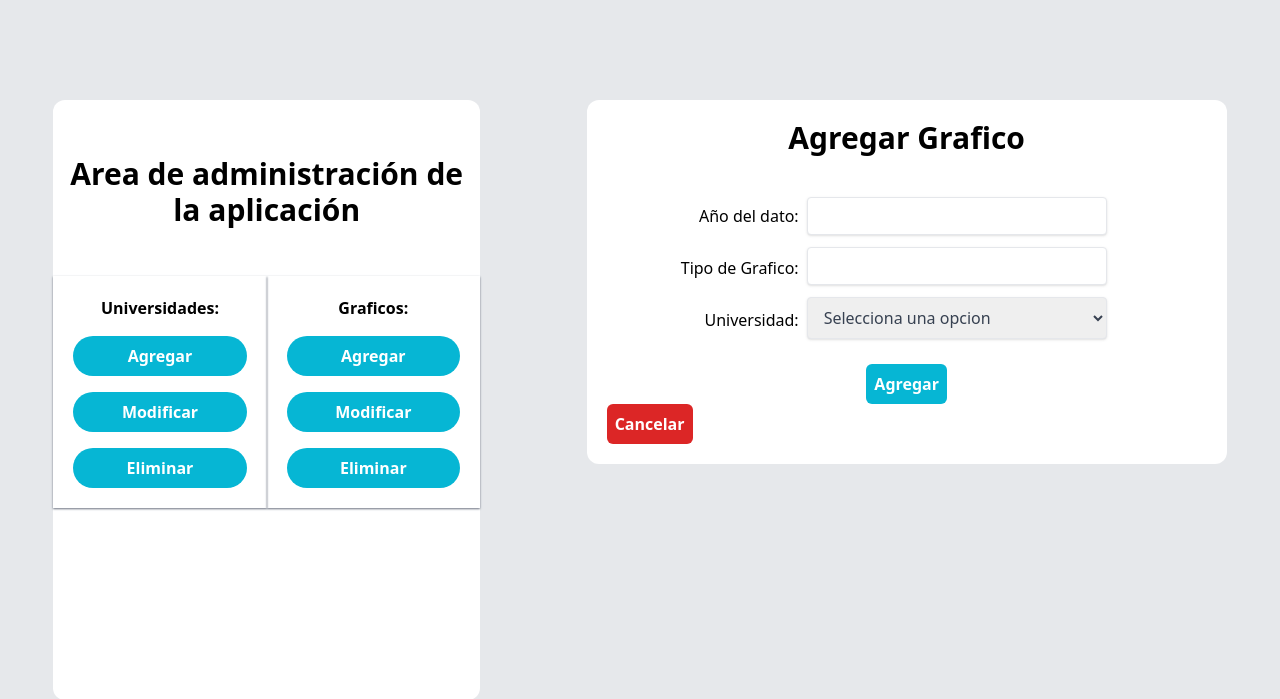
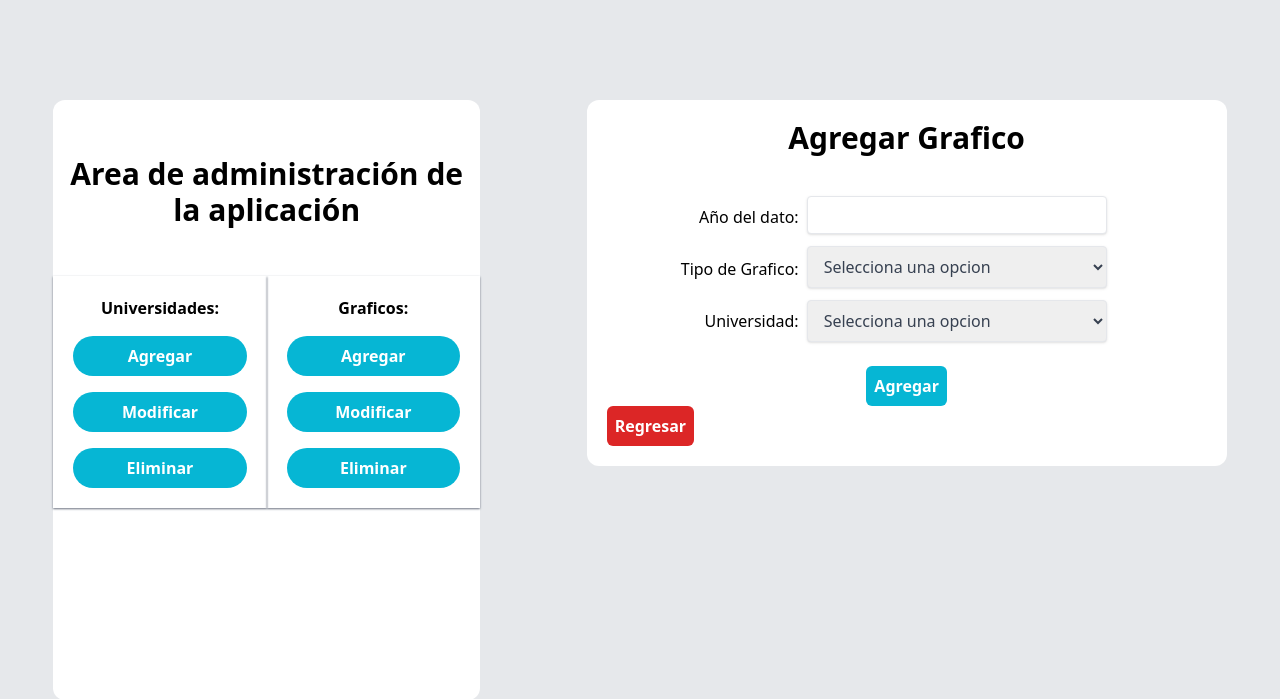
Before and after one commit to Rodrimejia03/Estadisticas-COVID19, a Django app: page /gestionAdmin/Agregargrf in a window 1280 px wide. Shown: the top 699 px of the page. Run offline with Django 3.2, Linux system fonts and the light colour scheme; data that the repository does not hold is empty; some libraries are stand-ins or nearby versions.

Commit message:
Cambios menores en CRUD Grafico

```diff
--- a/swa/webapp/templates/administracion/CRUD_Grafico/Agregargrf.html
+++ b/swa/webapp/templates/administracion/CRUD_Grafico/Agregargrf.html
@@ -13,8 +13,12 @@
         <div class="flex flex-col justify-center w-6/12">
             <input required type="number" min="2019" max="2023" name="anio_input"
                 class="shadow appearance-none border border-black-500 rounded py-2 text-gray-700 mb-3 leading-tight focus:outline-none focus:shadow-outline">
-                <input required type="text" name="tipoGrafico_input"
-                class="shadow appearance-none border border-black-500 rounded py-2 px-3 text-gray-700 mb-3 leading-tight focus:outline-none focus:shadow-outline">
+            <select required name="tipoGrafico_input"
+                class="shadow border border-black-500 rounded py-2 px-3 text-gray-700 mb-3 leading-tight focus:outline-none focus:shadow-outline">
+                <option selected>Selecciona una opcion</option>
+                <option value="Barras">Barras</option>
+                <option value="Pastel">Pastel</option>
+            </select>
                 <select required name="universidad_input"
                     class="shadow border border-black-500 w-68 rounded py-2 px-3 text-gray-700 mb-3 leading-tight focus:outline-none focus:shadow-outline">
                     <option selected>Selecciona una opcion</option>
@@ -34,8 +38,8 @@
     </form>
     <form method="post" class="flex items-end w-full">
         {% csrf_token %}
-        <button formaction="/gestionAdmin/" type="submit" title="Cancelar" name="cancelar_est_btn"
-                class="bg-red-600 p-2 hover:bg-red-800 text-white font-bold rounded-md">Cancelar</button>
+        <button formaction="/gestionAdmin/" type="submit" title="Regresar" name="cancelar_est_btn"
+            class="bg-red-600 p-2 hover:bg-red-800 text-white font-bold rounded-md">Regresar</button>
     </form>
 </div>
 {% endblock %}
--- a/swa/webapp/templates/administracion/CRUD_Universidad/Agregaruni.html
+++ b/swa/webapp/templates/administracion/CRUD_Universidad/Agregaruni.html
@@ -32,7 +32,7 @@
 {% endif %}
     <form method="post">
         {% csrf_token %}
-        <button formaction="/gestionAdmin/" type="submit" title="Cancelar" name="cancelar_est_btn" class="bg-red-600 p-2 hover:bg-red-800 text-white font-bold rounded-md">Cancelar</button>
+        <button formaction="/gestionAdmin/" type="submit" title="Regresar" name="cancelar_est_btn" class="bg-red-600 p-2 hover:bg-red-800 text-white font-bold rounded-md">Regresar</button>
     </form>
 </div>
 {% endblock %}
--- a/swa/webapp/templates/administracion/base_admin.html
+++ b/swa/webapp/templates/administracion/base_admin.html
@@ -30,7 +30,7 @@
                     class="bg-cyan-500 m-2 hover:bg-cyan-700 text-white font-bold py-2 rounded-full">Eliminar
                     </button>
             </form>
-            <form method="POST" class="flex flex-col basis-1/2 p-3 shadow-sm shadow-gray-500">
+            <form method="GET" class="flex flex-col basis-1/2 p-3 shadow-sm shadow-gray-500">
                 {% csrf_token %}
                 <p class="text text-center text-black font-semibold m-2">Graficos:</p>
                 <button type="submit" formaction="Agregargrf"
--- a/swa/webapp/views.py
+++ b/swa/webapp/views.py
@@ -12,6 +12,17 @@ def administrator(request):
 
 def administrator_AgGrf(request):
     unis = Universidad.objects.all()
+    if request.method == 'POST':
+        temp_estadistica = Estadistica()
+        temp_estadistica.anio_dato = request.POST.get('anio_input')
+        if not Estadistica.objects.filter(anio_dato=temp_estadistica.anio_dato, tipoGrafico=temp_estadistica.tipoGrafico):
+           temp_estadistica.tipoGrafico = request.POST.get('tipoGrafico_input')
+           temp_estadistica.idUniversidad = request.POST.get('universidad_inpu')
+           temp_estadistica.save()
+           messages.success(request, 'Datos guardados correctamente')
+        else:
+            messages.error(request, 'Error al guardar los datos.')
+
     return render(request, 'administracion/CRUD_Grafico/Agregargrf.html', {'unis': unis})
 
 def administrator_ModGrf(request):
@@ -30,9 +41,9 @@ def administrator_AgUni(request):
             temp_uni.numGraduados = request.POST.get('graduados_input')
             temp_uni.numDesertados = request.POST.get('desertados_input')
             temp_uni.save()
-            messages.success(request, 'Datos guardados correctamente')
+            messages.success(request, 'Datos guardados correctamente.')
         else:
-            messages.error(request, 'Este es un mensaje de error.')
+            messages.error(request, 'Error al guardar los datos.')
     return render(request, 'administracion/CRUD_Universidad/Agregaruni.html')
 
 def administrator_ModUni(request):
```
Lines whose indentation alone changed are shown as unchanged.
